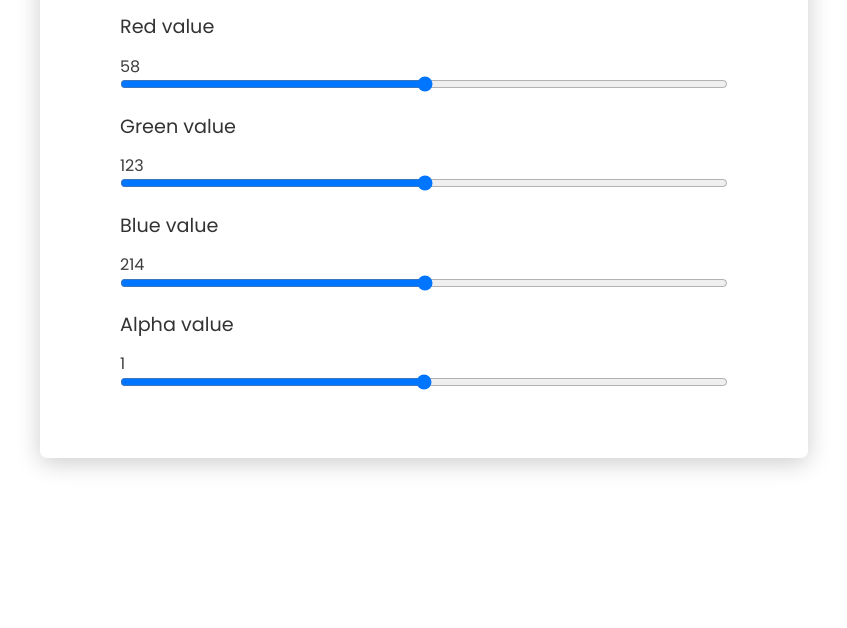
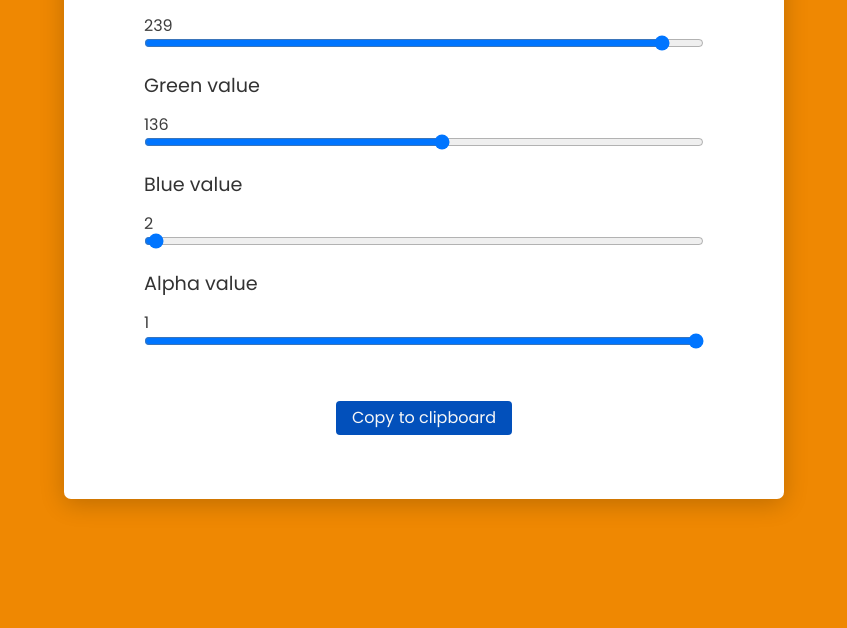
Before and after one commit to ValperGT/color-picker, a plain HTML site: page index.html in a window 1280 px wide. Shown: the part 332-960 px from the top of the page, without its empty margins (216-1063 px from the left). Drawn offline with Linux system fonts and the light colour scheme.

Commit message:
Add files via upload

```diff
--- a/css/styles.css
+++ b/css/styles.css
@@ -2,15 +2,25 @@
     --title: #222;
     --title-input: #333;
     --label-input: #3D3D3D;
-    --border-output: #D4D4D4;
+    --copy-bg: #0250BB;
+    --copy-text: #F7F7F7;
 }
 
 body{
     width: 100%;
     height: 100vh;
+    display: -webkit-box;
+    display: -ms-flexbox;
     display: flex;
+    -webkit-box-orient: vertical;
+    -webkit-box-direction: normal;
+        -ms-flex-direction: column;
             flex-direction: column;
+    -webkit-box-pack: center;
+        -ms-flex-pack: center;
             justify-content: center;
+    -webkit-box-align: center;
+        -ms-flex-align: center;
             align-items: center;
     font-family: 'Poppins', sans-serif;
     padding: 5rem 0;
@@ -23,23 +33,39 @@ body{
 }
 
 .container{
-    width: clamp(14rem, 60vw, 50rem);
+    width: clamp(14rem, 80vw, 45rem);
     padding-top: 2rem;
     padding-bottom: 4rem;
+    display: -webkit-box;
+    display: -ms-flexbox;
     display: flex;
+    -webkit-box-align: center;
+        -ms-flex-align: center;
             align-items: center;
+    -webkit-box-orient: vertical;
+    -webkit-box-direction: normal;
+        -ms-flex-direction: column;
             flex-direction: column;
     border-radius: 7px;
     gap: 0.5rem;
     background-color: white;
+    -webkit-box-shadow: 0px 5px 25px rgba(0,0,0,0.2);
             box-shadow: 0px 5px 25px rgba(0,0,0,0.2);
 }
 
 .inputs{
-    width: clamp(14rem, 60vw, 38rem);
+    width: clamp(14rem, 60vw, 35rem);
+    display: -webkit-box;
+    display: -ms-flexbox;
     display: flex;
+    -webkit-box-orient: vertical;
+    -webkit-box-direction: normal;
+        -ms-flex-direction: column;
             flex-direction: column;
+    -webkit-box-align: center;
+        -ms-flex-align: center;
             align-items: center;
+    -ms-flex-direction: center;
         flex-direction: center;
 }
 
@@ -61,6 +87,54 @@ body{
     cursor: pointer;
 }
 
+.input__copy-button{
+    position: relative;
+    margin-top: 3rem;
+    cursor: pointer;
+    border-radius: 4px;
+    border: none;
+    padding: 0.5rem 1rem;
+    background-color: var(--copy-bg);
+    color: var(--copy-text);
+}
+
+.input__copy-button::after{
+    position: absolute;
+    padding: 0.2rem 0.6rem;
+    border-radius: 100px;
+    color: var(--copy-text);
+    background-color: var(--copy-bg);
+    top: 50%;
+    left: 50%;
+    transform: translate(-50%, -220%);
+    content: "copied";
+    font-size: 0.8rem;
+    opacity: 0;
+    transition: opacity 150ms ease-in;
+}
+
+.input__copy-button::before{
+    position: absolute;
+    content: "";
+    width: 0;
+    height: 0;
+    border-left: 5px solid transparent;
+    border-right: 5px solid transparent;
+    border-top: 5px solid var(--copy-bg);
+    top: 50%;
+    left: 50%;
+    transform: translate(-50%, -500%);
+    opacity: 0;
+    transition: opacity 150ms ease-in;
+}
+
+.input__copy-button.active::after,
+.input__copy-button.active::before{
+    opacity: 100%;
+}
+
 @media only screen and (max-width: 680px){
-
+    .input__copy-button{
+        width: 100%;
     }
+}
--- a/index.html
+++ b/index.html
@@ -36,6 +36,7 @@
                     <label id="alpha-label" for="sample-input" class="input__label">1</label>
                     <input id="alpha-input" class="input" type="range" min="0" max="1" step="0.1">
                 </div>
+                <button class="input__copy-button">Copy to clipboard</button>
             </div>
     </div>
 </body>
--- a/js/script.js
+++ b/js/script.js
@@ -7,35 +7,35 @@ const $greenLabel = document.querySelector("#green-label");
 const $blueLabel = document.querySelector("#blue-label");
 const $alphaLabel = document.querySelector("#alpha-label");
 const $container = document.querySelector(".container");
+const $buttonClipboard = document.querySelector(".input__copy-button");
 const body = document.body;
 
-const savedColor = JSON.parse(localStorage.getItem("color"));
+const redRandomValue = Math.floor(Math.random() * (255 + 1));
+const greenRandomValue = Math.floor(Math.random() * (255 + 1));
+const blueRandomValue = Math.floor(Math.random() * (255 + 1));
 
 const color = {
-    "red":0,
-    "green":0,
-    "blue":0,
+    "red":redRandomValue,
+    "green":greenRandomValue,
+    "blue":blueRandomValue,
     "alpha":1
 }
 
-if(savedColor){
-    $redLabel.innerText = savedColor.red;
-    $greenLabel.innerText = savedColor.green;
-    $blueLabel.innerText = savedColor.blue;
-    $alphaLabel.innerText = savedColor.alpha;
-    color.red = savedColor.red;
-    color.green = savedColor.green;
-    color.blue = savedColor.blue;
-    color.alpha = savedColor.alpha;
-    body.style.backgroundColor = `rgba(${savedColor.red}, ${savedColor.green}, ${savedColor.blue}, ${savedColor.alpha})`;
-}
+body.style.backgroundColor = `rgba(${color.red}, ${color.green}, ${color.blue}, ${color.alpha})`;
+$redLabel.innerText = color.red;
+$greenLabel.innerText = color.green;
+$blueLabel.innerText = color.blue;
+$alphaLabel.innerText = color.alpha;
+$redInput.value = color.red;
+$greenInput.value = color.green;
+$blueInput.value = color.blue;
+$alphaInput.value = color.alpha;
 
 $redInput.addEventListener("input", ()=>{
     $redLabel.innerText = $redInput.value;
     color.red = $redInput.value;
     let newColor = `rgba(${color.red}, ${color.green}, ${color.blue}, ${color.alpha})`;
     body.style.backgroundColor = newColor;
-    localStorage.setItem("color", JSON.stringify(color));
 })
 
 $greenInput.addEventListener("input", ()=>{
@@ -43,7 +43,6 @@ $greenInput.addEventListener("input", ()=>{
     color.green = $greenInput.value;
     let newColor = `rgba(${color.red}, ${color.green}, ${color.blue}, ${color.alpha})`;
     body.style.backgroundColor = newColor;
-    localStorage.setItem("color", JSON.stringify(color));
 })
 
 $blueInput.addEventListener("input", ()=>{
@@ -51,7 +50,6 @@ $blueInput.addEventListener("input", ()=>{
     color.blue = $blueInput.value;
     let newColor = `rgba(${color.red}, ${color.green}, ${color.blue}, ${color.alpha})`;
     body.style.backgroundColor = newColor;
-    localStorage.setItem("color", JSON.stringify(color));
 })
 
 $alphaInput.addEventListener("input", ()=>{
@@ -59,5 +57,12 @@ $alphaInput.addEventListener("input", ()=>{
     color.alpha = $alphaInput.value;
     let newColor = `rgba(${color.red}, ${color.green}, ${color.blue}, ${color.alpha})`;
     body.style.backgroundColor = newColor;
-    localStorage.setItem("color", JSON.stringify(color));
 })
+
+$buttonClipboard.addEventListener("click", ()=>{
+    navigator.clipboard.writeText(`rgba(${color.red},${color.green},${color.blue},${color.alpha});`);
+    $buttonClipboard.classList.add("active");
+    setTimeout(()=>{
+        $buttonClipboard.classList.remove("active");
+    },2000)
+})
```
Lines whose indentation alone changed are shown as unchanged.
